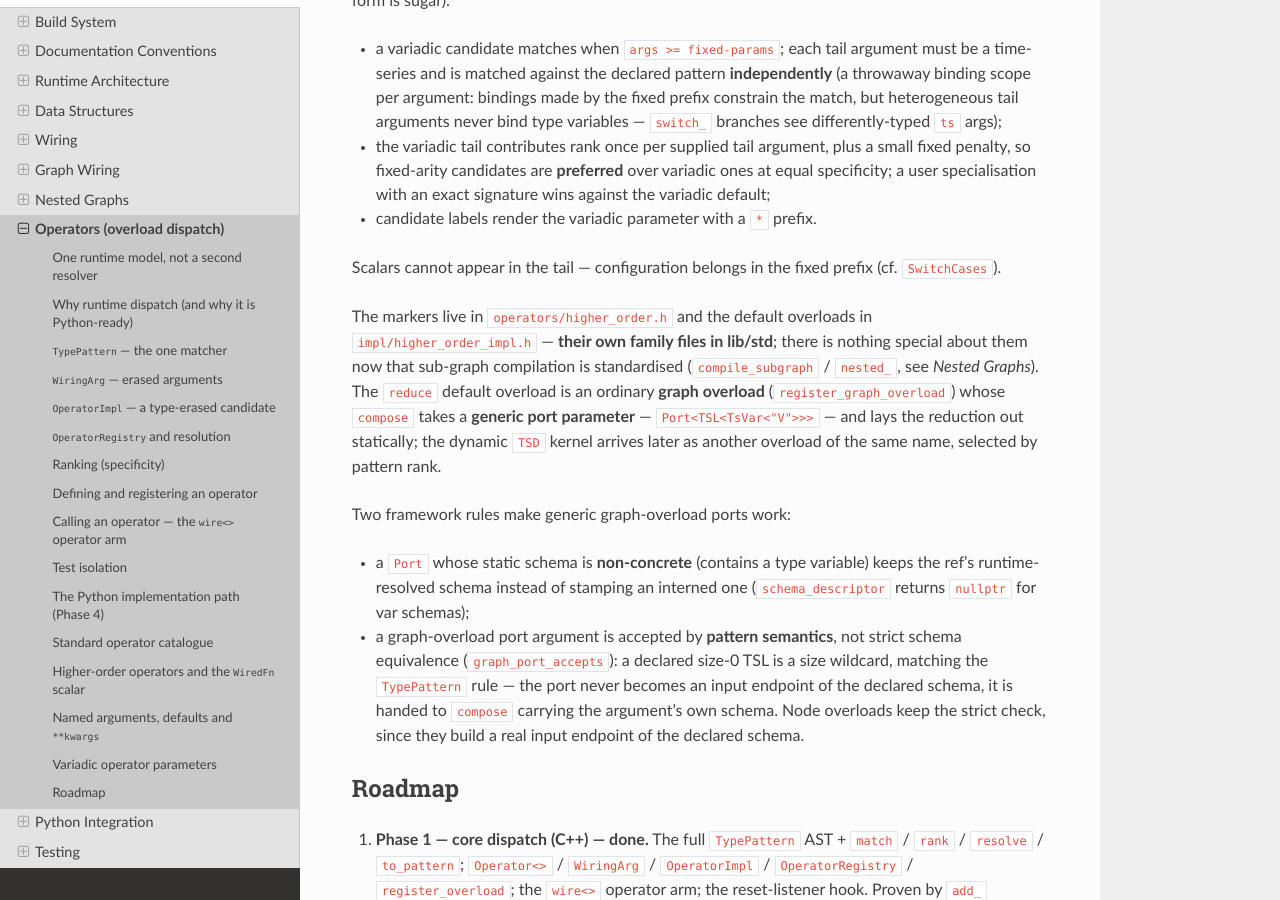
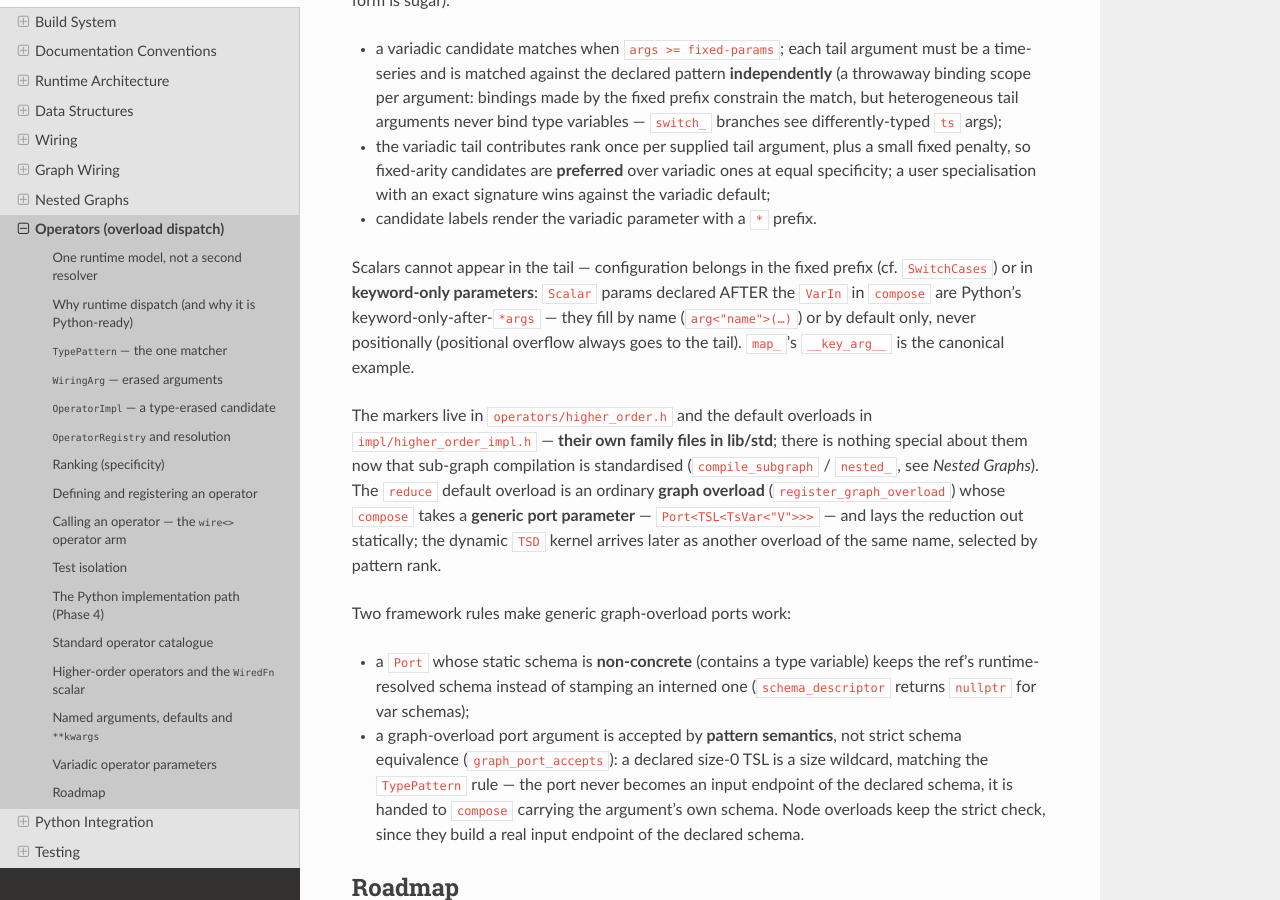
Before and after one commit to hhenson/hg_cpp, a Sphinx documentation site: the page built from docs/source/developer_guide/operators.rst, in a window 1280 px wide and 900 px high, scrolled down 12009 px. Built offline with Sphinx 7.4.7 and the Read the Docs theme 3.1.0, drawn with Linux system fonts in a browser that asks for light colours.

Commit message:
make map_ support key arg now. Should make this parity witih Python

```diff
--- a/docs/source/developer_guide/operators.rst
+++ b/docs/source/developer_guide/operators.rst
@@ -629,7 +629,11 @@ sugar):
 - candidate labels render the variadic parameter with a ``*`` prefix.
 
 Scalars cannot appear in the tail — configuration belongs in the fixed
-prefix (cf. ``SwitchCases``).
+prefix (cf. ``SwitchCases``) or in **keyword-only parameters**: ``Scalar``
+params declared AFTER the ``VarIn`` in ``compose`` are Python's
+keyword-only-after-``*args`` — they fill by name (``arg<"name">(…)``) or by
+default only, never positionally (positional overflow always goes to the
+tail). ``map_``'s ``__key_arg__`` is the canonical example.
 
 
 The markers live in ``operators/higher_order.h`` and the default overloads in
```
Also changed, not shown: docs/source/developer_guide/nested_graphs.rst (+11 -9 lines), 7 other files.
